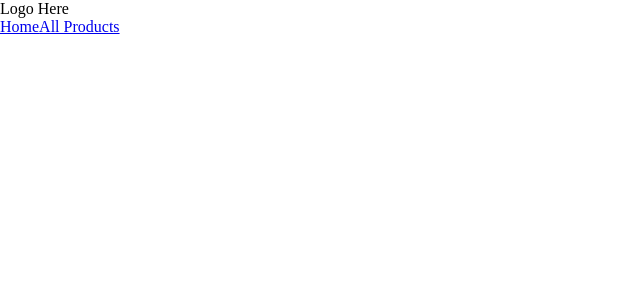
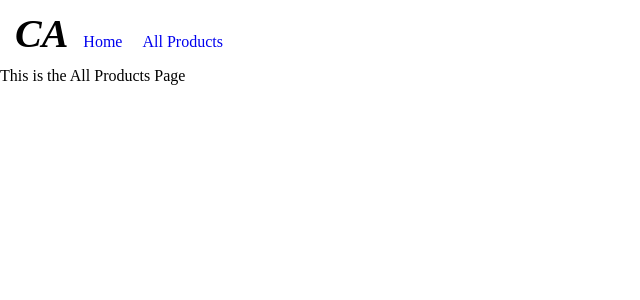
Before and after one commit to charlotte-adams/etsy-github-project, a React (Create React App) app: page /products in a window 1280 px wide. Shown: the top 300 px of the page, without its empty margins (0-640 px from the left). Built offline with nearby package versions, Linux system fonts and the light colour scheme.

Commit message:
build AllProducts Component and establish route in App.js. add styling to header for build/production purposes

```diff
--- /dev/null
+++ b/src/AllProducts.js
@@ -0,0 +1,9 @@
+import React, { Component } from "react";
+
+export class AllProducts extends Component {
+  render() {
+    return (
+      <div className="all-products-page">This is the All Products Page</div>
+    );
+  }
+}
--- a/src/App.js
+++ b/src/App.js
@@ -3,6 +3,8 @@ import { Header } from "./Header.js";
 import "./App.css";
 import { Route } from "react-router-dom";
 import { Home } from "./Home.js";
+import { AllProducts } from "./AllProducts.js";
+
 import { BrowserRouter } from "react-router-dom";
 
 class App extends Component {
@@ -14,6 +16,7 @@ class App extends Component {
             <Header />
 
             <Route exact path="/" component={Home} />
+            <Route exact path="/products" component={AllProducts} />
           </div>
         </BrowserRouter>
       </div>
--- a/src/Header.css
+++ b/src/Header.css
@@ -1,11 +1,21 @@
 .title-nav-wrapper {
-  text-align: center;
+  text-align: left;
   margin: 10px;
 }
 .logo {
   font-style: italic;
-  font-size: 20px;
+  font-weight: bold;
+  font-size: 40px;
+  padding: 5px;
 }
-.nav-link-wrapper {
-  border: 2px black solid;
+
+.nav-link {
+  text-decoration: none;
+  padding: 5px;
 }
+.main-logo {
+  display: inline-block;
+}
+span.nav-link-wrapper {
+  margin: 5px;
+}
--- a/src/Header.js
+++ b/src/Header.js
@@ -1,5 +1,6 @@
 import React, { Component } from "react";
 import { NavLink } from "react-router-dom";
+import "./Header.css";
 
 export class Header extends Component {
   render() {
@@ -8,7 +9,7 @@ export class Header extends Component {
         <div className="title-nav-wrapper">
           <div className="main-logo">
             <span className="logo" title="main-logo">
-              Logo Here
+              CA
             </span>
           </div>
           <span className="nav-link-wrapper" title="main-nav">
```
